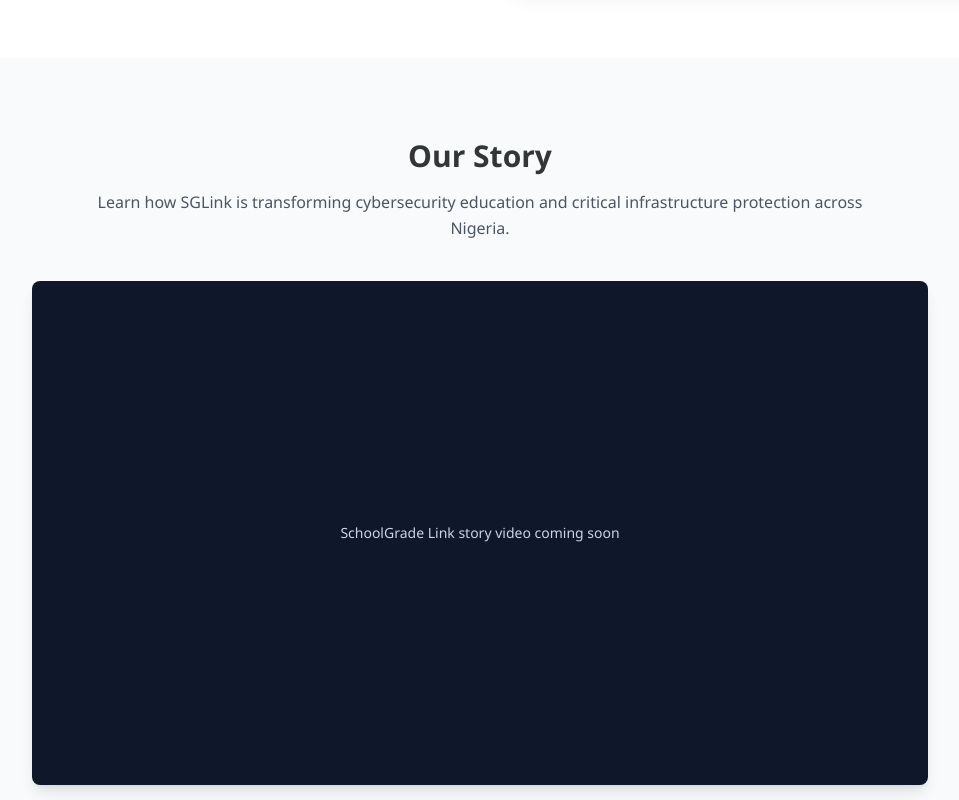
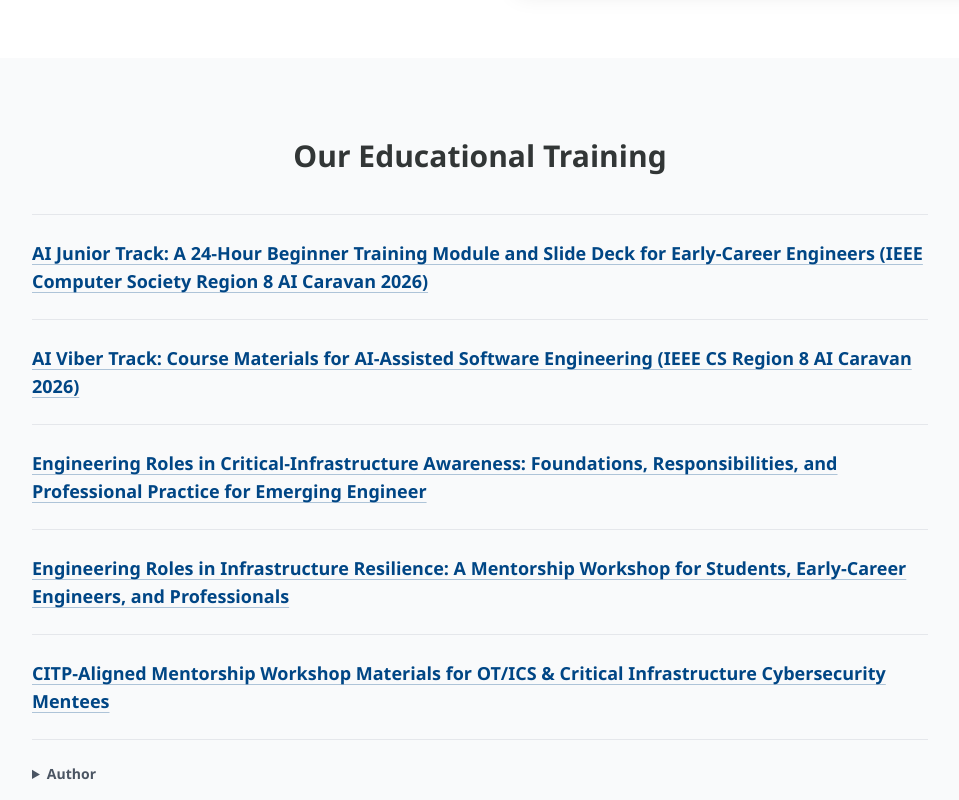
Before and after one commit to foikwuogu/schoolgradelink.github.io, a Next.js app: page /about in a window 1280 px wide. Shown: the part 1200-2000 px from the top of the page, without its empty margins (160-1119 px from the left). Built offline with nearby package versions, Linux system fonts and the light colour scheme.

Commit message:
Replace About story video with published educational training

```diff
--- a/app/about/page.tsx
+++ b/app/about/page.tsx
@@ -4,6 +4,29 @@
 import Image from 'next/image'
 import Link from 'next/link'
 import { team } from '@/lib/team'
+
+const educationalTraining = [
+  {
+    title: 'AI Junior Track: A 24-Hour Beginner Training Module and Slide Deck for Early-Career Engineers (IEEE Computer Society Region 8 AI Caravan 2026)',
+    href: 'https://zenodo.org/records/23005192',
+  },
+  {
+    title: 'AI Viber Track: Course Materials for AI-Assisted Software Engineering (IEEE CS Region 8 AI Caravan 2026)',
+    href: 'https://zenodo.org/records/23004667',
+  },
+  {
+    title: 'Engineering Roles in Critical-Infrastructure Awareness: Foundations, Responsibilities, and Professional Practice for Emerging Engineer',
+    href: 'https://zenodo.org/records/22864273',
+  },
+  {
+    title: 'Engineering Roles in Infrastructure Resilience: A Mentorship Workshop for Students, Early-Career Engineers, and Professionals',
+    href: 'https://zenodo.org/records/22858920',
+  },
+  {
+    title: 'CITP-Aligned Mentorship Workshop Materials for OT/ICS & Critical Infrastructure Cybersecurity Mentees',
+    href: 'https://zenodo.org/records/22858230',
+  },
+]
 
 export default function AboutPage() {
   return (
@@ -33,7 +56,32 @@
         </motion.div>
       </section>
 
-      <section className="bg-gray-50 px-6 py-20"><div className="mx-auto max-w-6xl text-center"><h2 className="text-3xl font-bold">Our Story</h2><p className="mx-auto mt-4 max-w-3xl text-gray-600">Learn how SGLink is transforming cybersecurity education and critical infrastructure protection across Nigeria.</p><div className="mx-auto mt-10 flex aspect-video max-w-4xl items-center justify-center rounded-lg bg-slate-900 p-8 text-sm text-slate-300 shadow-lg">SchoolGrade Link story video coming soon</div></div></section>
+      <section aria-labelledby="educational-training-heading" className="bg-gray-50 px-6 py-20">
+        <div className="mx-auto max-w-6xl">
+          <h2 id="educational-training-heading" className="text-center text-3xl font-bold">Our Educational Training</h2>
+          <ul className="mx-auto mt-10 max-w-4xl divide-y divide-gray-200 border-y border-gray-200">
+            {educationalTraining.map((training) => (
+              <li key={training.href} className="py-6">
+                <a href={training.href} className="block break-words rounded-sm text-lg font-semibold leading-7 text-sglinkBlue underline decoration-sglinkBlue/30 underline-offset-4 hover:decoration-sglinkBlue focus-visible:outline focus-visible:outline-2 focus-visible:outline-offset-4 focus-visible:outline-sglinkBlue">
+                  {training.title}
+                </a>
+              </li>
+            ))}
+          </ul>
+          <details className="mx-auto mt-6 max-w-4xl text-sm text-gray-600">
+            <summary className="cursor-pointer font-semibold">Author</summary>
+            <p className="mt-3 whitespace-pre-wrap break-words leading-6">{`Friday Ogochukwu Ikwuogu
+ORCID: 0009-0009-2222-1318
+Google Scholar: https://scholar.google.com/citations?pli=1&authuser=3&user=XADxRNkAAAAJ
+ResearchGate: https://www.researchgate.net/profile/Friday-O-Ikwuogu/research
+GitHub: https://github.com/foikwuogu
+Portfolio: Ikwuogufoikwuogu.github.io
+LinkedIn: Ogochukwu Friday Ikwuogu
+email: Friday.ikwuogu@gmail.com|ikwuogu_f57913@utpb.edu | ogochukwu.f.ikwuogu@ieee.org
+Affiliation: Independent Researcher, Odessa, Texas, USA`}</p>
+          </details>
+        </div>
+      </section>
 
       <section className="bg-slate-100 px-6 py-20"><div className="mx-auto max-w-6xl"><p className="text-center text-xs font-bold uppercase tracking-[.16em] text-sglinkBlue">People behind the work</p><h2 className="mt-3 text-center text-3xl font-bold">Our Team</h2><div className="mt-12 grid gap-x-6 gap-y-10 sm:grid-cols-2 lg:grid-cols-3">{team.map((person, index) => <motion.article key={person.slug} initial={{ opacity: 0, y: 20 }} whileInView={{ opacity: 1, y: 0 }} viewport={{ once: true }} transition={{ duration: 0.4, delay: Math.min(index * 0.05, 0.35) }} className="group"><Link href={`/about/team/${person.slug}`} className="block"><div className="relative aspect-[4/5] overflow-hidden rounded-lg bg-slate-200"><Image src={person.photo} alt={person.name} fill sizes="(min-width: 1024px) 31vw, (min-width: 640px) 45vw, 100vw" className="object-cover transition duration-500 group-hover:scale-105" /></div><h3 className="mt-4 text-lg font-bold group-hover:text-sglinkBlue">{person.name}</h3><p className="mt-1 text-sm text-slate-600">{person.role}</p></Link></motion.article>)}</div></div></section>
 
```
